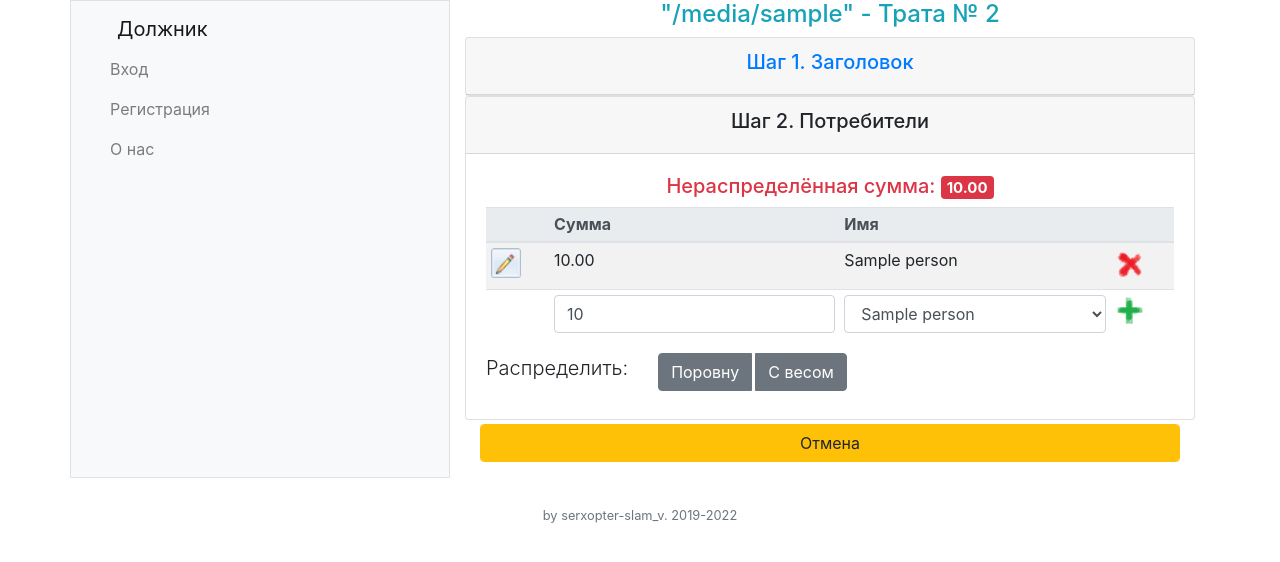
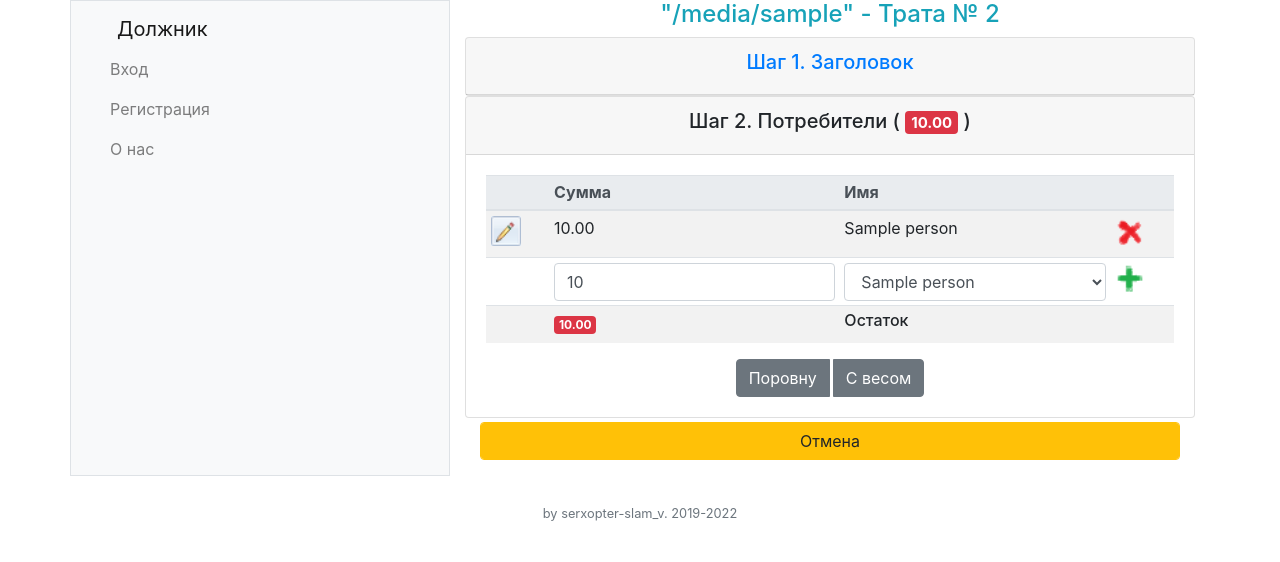
Before and after one commit to gangstaar/debtor, a Flask app: template templates/editspending.html in a window 1280 px wide. Shown: the top 562 px of the page. Run offline with Flask 3, Linux system fonts and the light colour scheme; the template is opened without the code that fills it: most values are stand-ins (such as "Sample title", 1, 10 or a date in 2020); some libraries are stand-ins or nearby versions.

Commit message:
Доработка внешнего вида

```diff
--- a/templates/editspending.html
+++ b/templates/editspending.html
@@ -48,7 +48,7 @@
                 <div class="row flex-nowrap">
                     <div class="col-sm">
                         {% if spending.amount == 0 %}
-                        <input type="text" class="form-control" name="spendingamount" id="spendingAmount" inputmode="decimal" size="5">
+                        <input type="text" class="form-control" name="spendingamount" id="spendingAmount" inputmode="decimal" size="5" placeholder="0.0">
                         {% else %}
                         <input type="text" class="form-control" name="spendingamount" id="spendingAmount" inputmode="decimal" value="{{spending.amount}}" size="5">
                         {% endif %}
@@ -57,18 +57,27 @@
                          <input type="text" class="form-control" name="spendingdate" id="spendingDate"  value="{{spending.get_date_s()}}" size="5">
                     </div>
                 </div>
+            </div>
+
+             <div class="col-auto mt-2">
+                 <input type="text" class="form-control" placeholder="Описание" name="spendingmemo" id="spendingMemo"  value="{{spending.memo}}">
+             </div>
+
+            <!-- Оплативший и Тэг -->
+            <div class="col-auto mt-2">
                 <div class="row flex-nowrap">
-                    <div class="col-6 offset-6">
-                        <small class="form-text text-muted">Формат: ДД.ММ.ГГГГ</small>
+                    <div class="col-6">
+                        <label for="spendingPayer">Оплатил</label>
                     </div>
                 </div>
-            </div>
 
-            <!-- Описание и Тэг -->
-            <div class="col-auto mt-4">
                 <div class="row justify-content-flex-start" >
                     <div class="col-6">
-                        <input type="text" class="form-control" placeholder="Описание" name="spendingmemo" id="spendingMemo"  value="{{spending.memo}}">
+                        <select class="form-control" name="spendingpayer" id="spendingPayer">
+                            {% for person in budget.persons_list %}
+                            <option {% if person.name == spending.payer.name %} selected {% endif %} >{{person.name}}</option>
+                            {% endfor %}
+                        </select>
                     </div>
                     <div class="col-6">
                         <div class="row flex-nowrap">
@@ -88,22 +97,6 @@
                 </div>
             </div>
 
-            <!-- Оплативший -->
-            <div class="col-auto mt-4">
-                <div class="row-auto">
-                    <label for="spendingPayer">Оплатил</label>
-                </div>
-                <div class="row">
-                    <div class="col-sm">
-                        <select class="form-control" name="spendingpayer" id="spendingPayer">
-                            {% for person in budget.persons_list %}
-                            <option {% if person.name == spending.payer.name %} selected {% endif %} >{{person.name}}</option>
-                            {% endfor %}
-                        </select>
-                    </div>
-                </div>
-            </div>
-
             <!-- Кнопка "Сохранить заголовок" -->
             <div class="row-auto mt-4 flex-nowrap">
                 <div class="col-sm">
@@ -119,18 +112,21 @@
 <!--Потребители-->
 <div class="card">
     <div class="card-header">
-        <p class="text-center h5">Шаг 2. Потребители</p>
+        <p class="text-center h5">Шаг 2. Потребители
+            {% if spending.amount > 0 %}
+                (
+                {% if spending.is_calculated() %}
+                <span class="badge badge-success">{{"{0:8.2f}".format(spending.amount)}}</span>
+                {% else %}
+                <span class="badge badge-danger">{{"{0:8.2f}".format(spending.get_undistributed_value())}}</span>
+                {%endif%}
+                )
+            {%endif%}
+        </p>
     </div>
     {% if spending.amount > 0 %}
     <div class="card-body justify-content-center row">
         <div class="col">
-            {% if spending.is_calculated() %}
-            <h5 class="text-success text-center">Расход распределён: <span class="badge badge-success">{{"{0:8.2f}".format(spending.amount)}}</span> </h5>
-            {% else %}
-            <h5 class="text-danger text-center">Нераспределённая сумма: <span class="badge badge-danger">{{"{0:8.2f}".format(spending.get_undistributed_value())}}</span>
-            </h5>
-            {%endif%}
-
             <table class="table table-striped table-sm">
                 <thead class="thead-light">
                 <tr>
@@ -193,29 +189,53 @@
                     </form>
                 </tr>
                 {% endif %}
+
+                {% if spending.is_calculated() %}
+                {% else %}
+                <tr>
+                    <td>
+
+                    </td>
+                    <td>
+                        <span class="badge badge-danger">{{"{0:8.2f}".format(spending.get_undistributed_value())}}</span>
+                    </td>
+                    <td><h6>Остаток</h6></td>
+                    <td>
+
+                    </td>
+                </tr>
+                {%endif%}
+
+
                 </tbody>
             </table>
 
-            <div class="row flex-nowrap">
-                <div class="col-auto">
-                    <p class="lead">Распределить: </p>
-                </div>
-                <div class="col-auto">
-                    <form method="post" name="calc"
-                      action="{{url_for('spending.calc')}}">
+            <div class="row flex-nowrap justify-content-center">
+                <form method="post" name="calc" action="{{url_for('spending.calc')}}">
                     <div class="btn-group" >
                         <input name="aver" type="submit" value="Поровну" class="btn btn-secondary mr-1">
                         <input name="weighted" type="submit" value="C весом" class="btn btn-secondary">
                     </div>
                 </form>
-                </div>
             </div>
+
+            <!--
+            <div class="row-auto mt-2">
+                {% if spending.is_calculated() %}
+                <h6 class="text-success text-center">Распределённая сумма: <span class="badge badge-success">{{"{0:8.2f}".format(spending.amount)}}</span> </h6>
+                {% else %}
+                <h6 class="text-danger text-center">Нераспределённая сумма: <span class="badge badge-danger">{{"{0:8.2f}".format(spending.get_undistributed_value())}}</span>
+                </h6>
+                {%endif%}
+            </div>
+            -->
+
         </div>
     </div>
     {% else %}
     <div class="card-body justify-content-center row">
         <em class="text-info text-center">
-        Для перехода к шагу 2 укажите сумму и оплатившего
+        Для перехода к шагу 2 заполните заголовок траты
         </em>
     </div>
     {% endif %}
```
Also changed, not shown: views/spending.py (+8 -6 lines).
